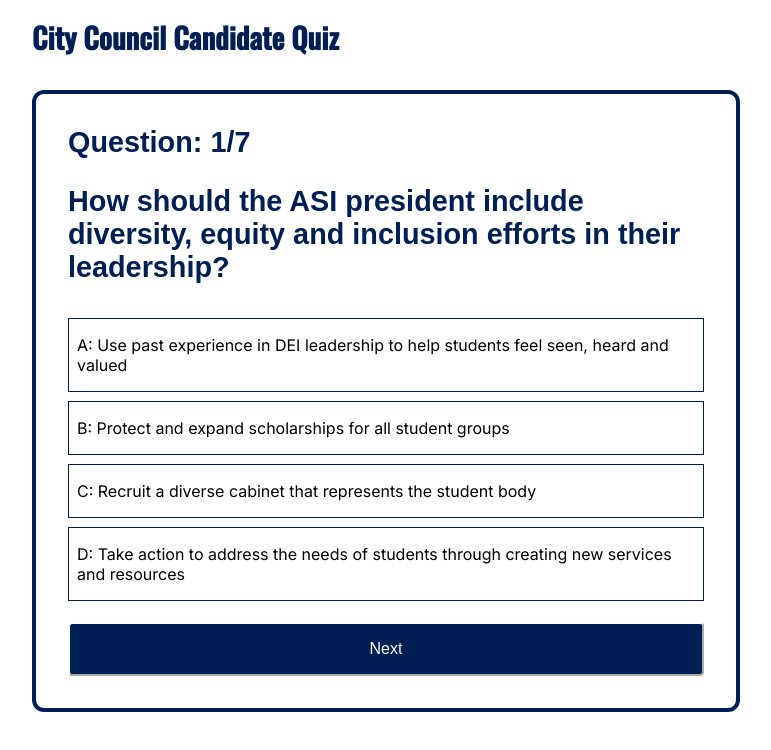
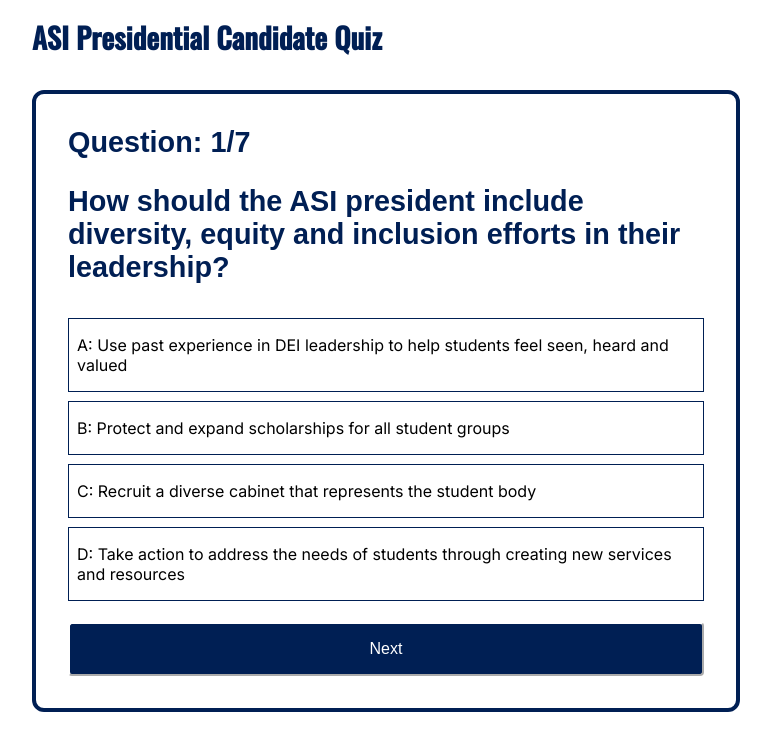
Before and after one commit to leilat014/candidate-quiz-template2.0, a Next.js app: page / in a window 1280 px wide. Shown: the top 750 px of the page, without its empty margins (254-1025 px from the left). Built offline with nearby package versions, Linux system fonts and the light colour scheme.

Commit message:
title updated

```diff
--- a/app/page.js
+++ b/app/page.js
@@ -50,7 +50,7 @@
 
   return (
     <div className='container'>
-      <h1>City Council Candidate Quiz</h1>
+      <h1>ASI Presidential Candidate Quiz</h1>
       {!showResult ? (
         <div className='quiz-container'>
           <h3>Question: {activeQuestion + 1}/{questions.length}</h3>
```
